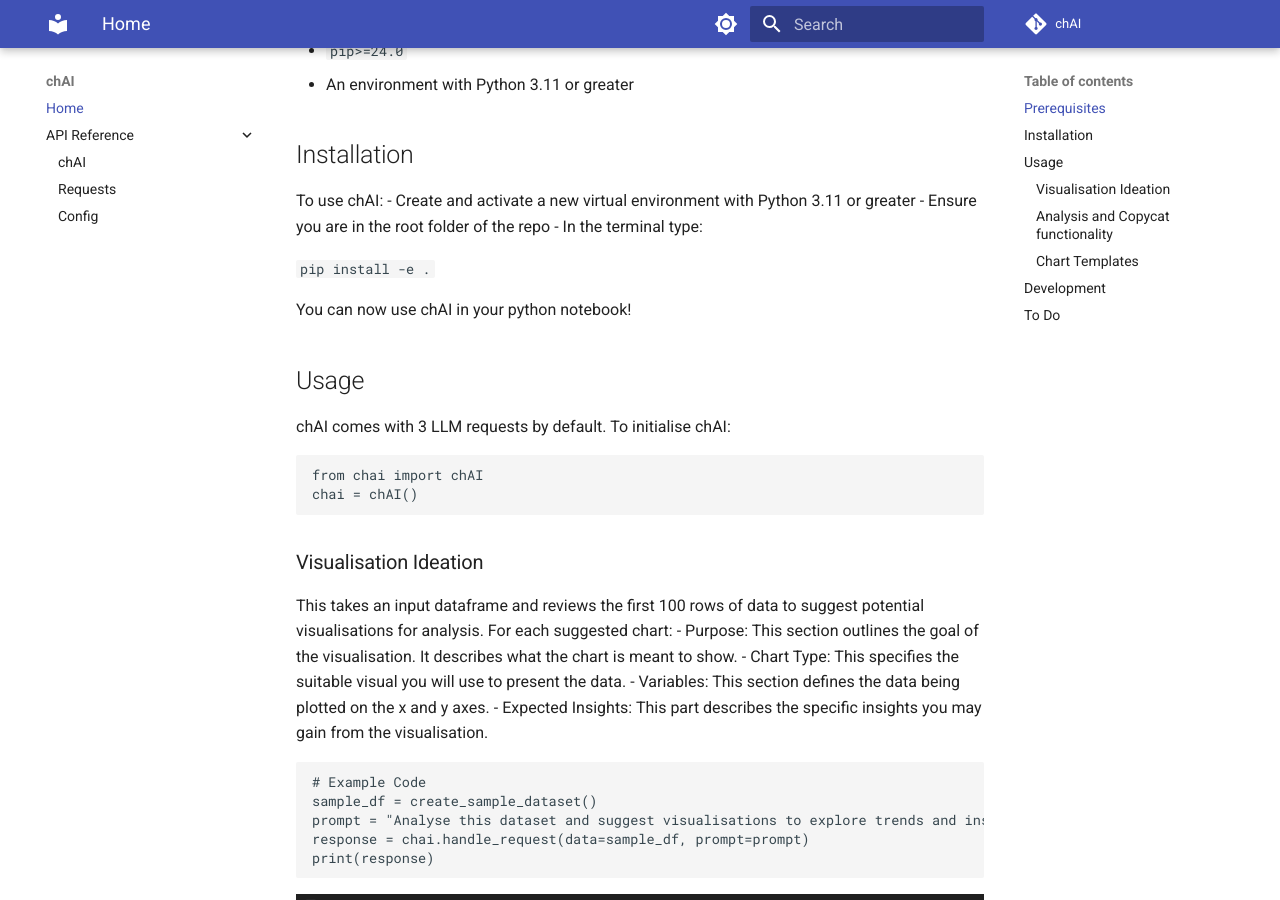
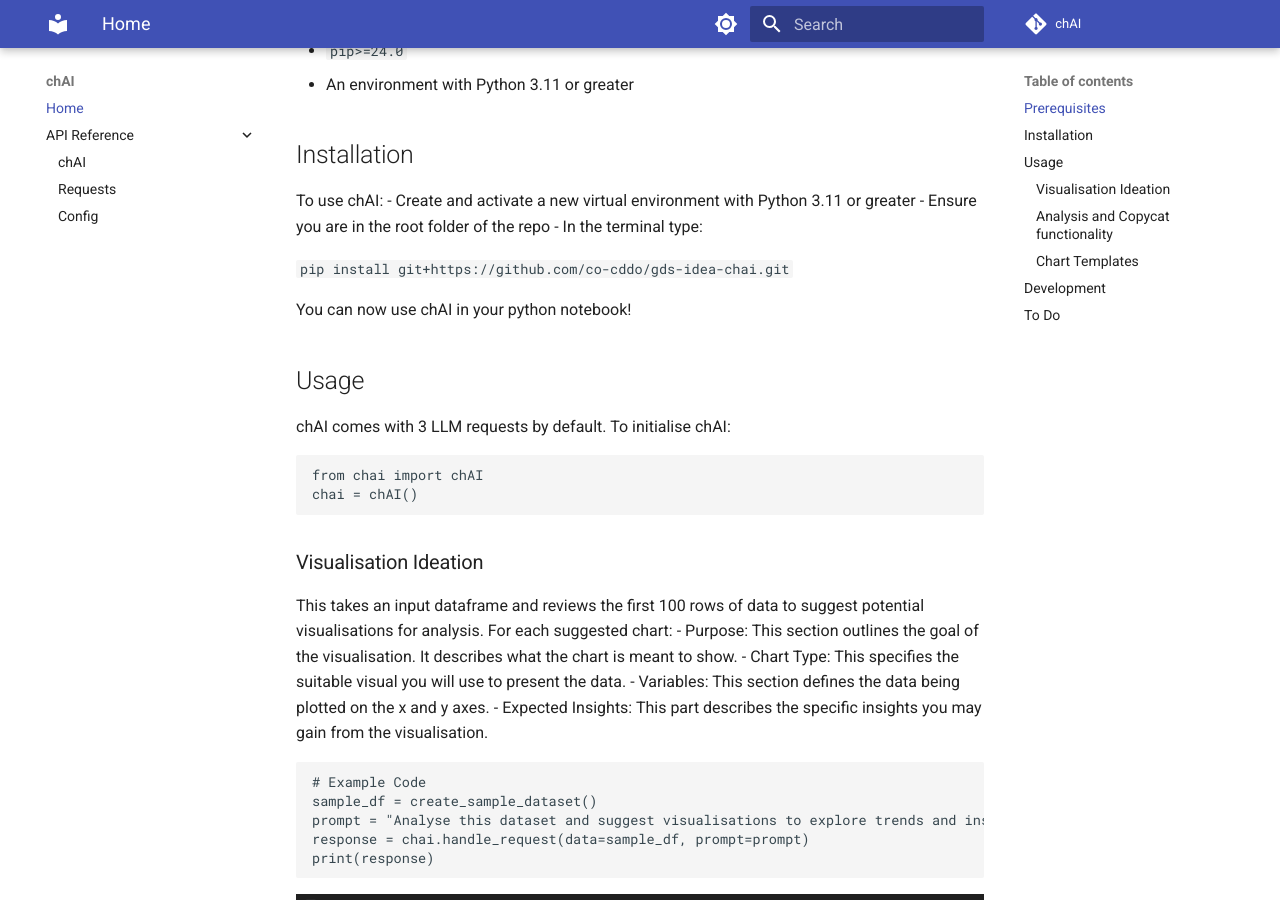
Before and after one commit to co-cddo/gds-ideas-chai, an MkDocs documentation site: the page built from docs/README.md, in a window 1280 px wide and 900 px high, scrolled down 853 px. Built offline with MkDocs 1.6.1 and Material for MkDocs 9.7.7, drawn with Linux system fonts in a browser that asks for light colours; comment, search, counter and statistics services are not loaded.

Commit message:
Updated readme for installation from github

````diff
--- a/docs/README.md
+++ b/docs/README.md
@@ -19,7 +19,7 @@ To use chAI:
 - Ensure you are in the root folder of the repo
 - In the terminal type:
 
-```pip install -e .```
+```pip install git+https://github.com/co-cddo/gds-idea-chai.git```
 
 You can now use chAI in your python notebook!
 
````
